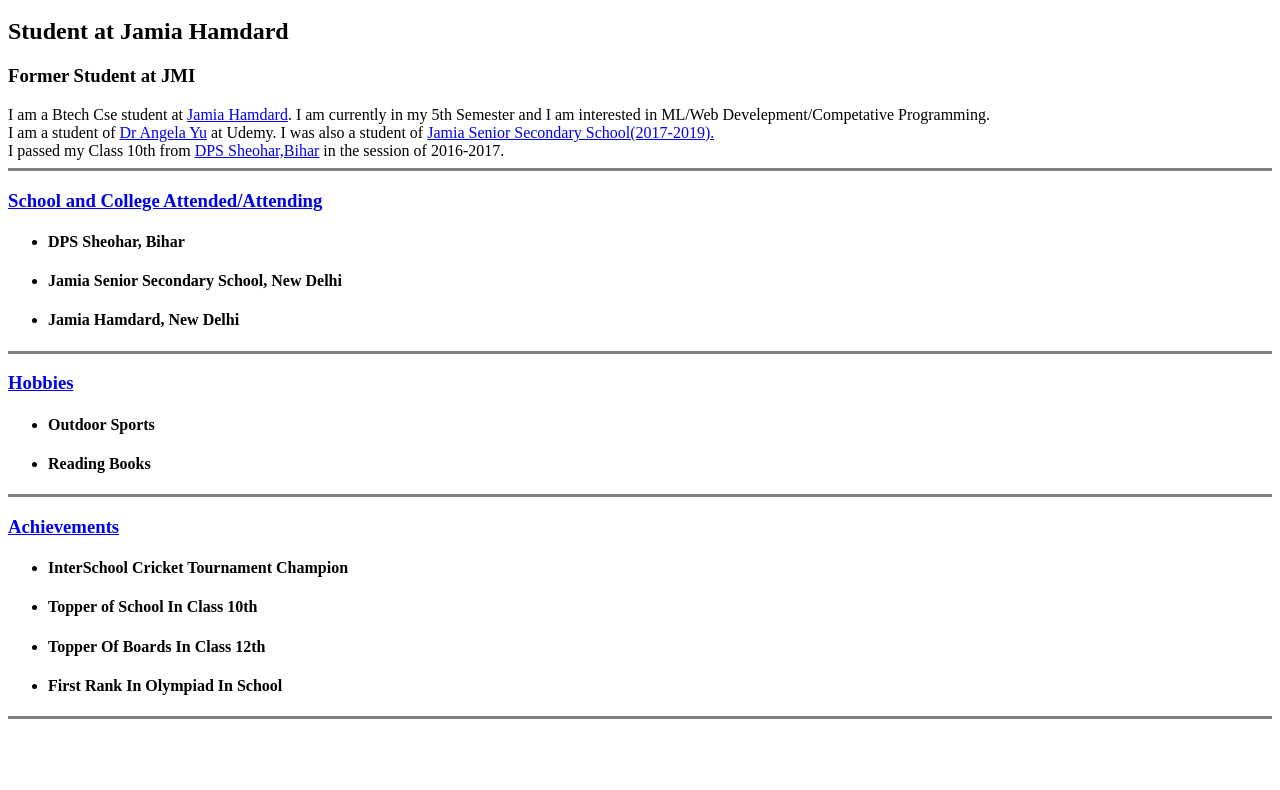
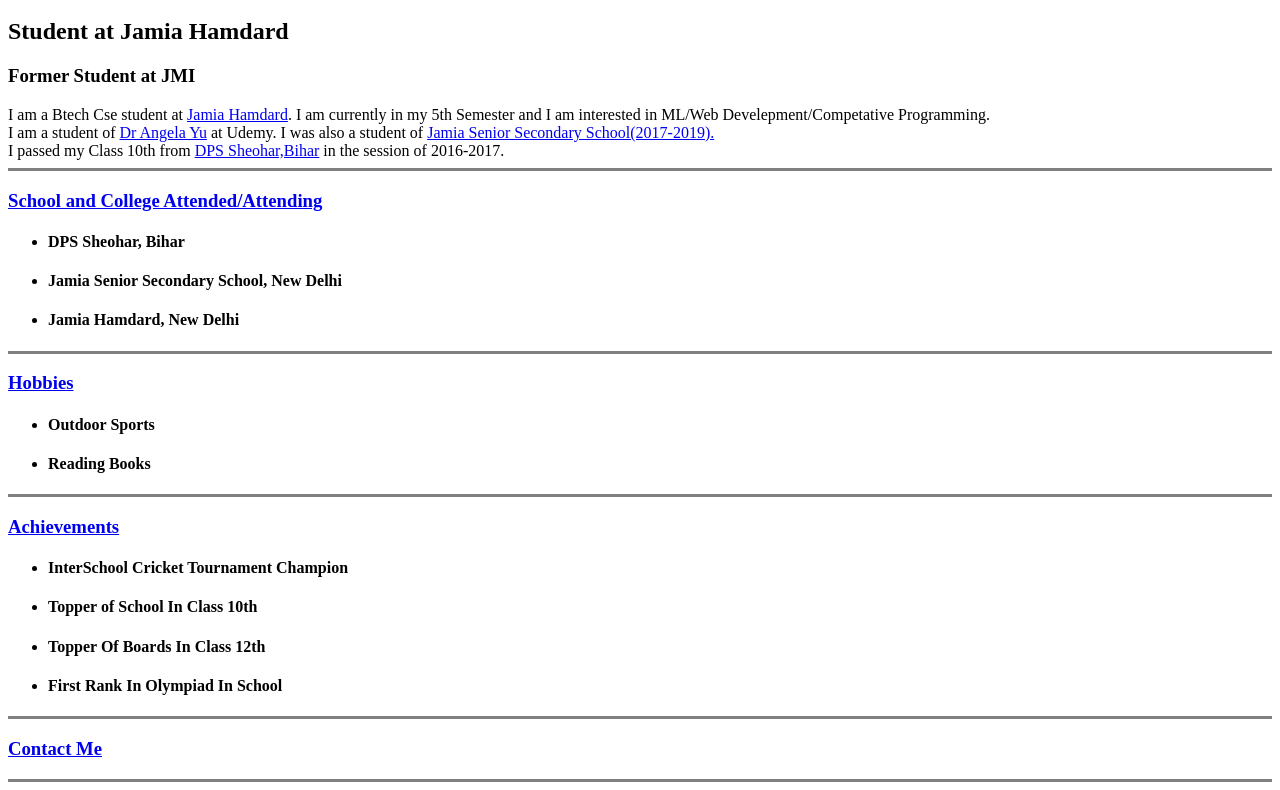
Before and after one commit to AhmedAtaullah/AhmedAtaullah, a plain HTML site: page index.html in a window 1280 px wide. Shown: the part 493-1283 px from the top of the page. Before the commit the page ends 1220 px from the top, so only its background shows below. Drawn offline with Linux system fonts and the light colour scheme.

Commit message:
Update index.html

```diff
--- a/index.html
+++ b/index.html
@@ -37,4 +37,6 @@ I passed my Class 10th from <a href="https://schools.org.in/sheohar/10030200906/
   <li><strong><h4>First Rank In Olympiad In School</h4></strong></li>
 </ul>
 <hr size = "3" noshade>
+    <h3><a href="contactMe.html">Contact Me</a></h3>
+<hr size = "3" noshade>
 </html>
```
